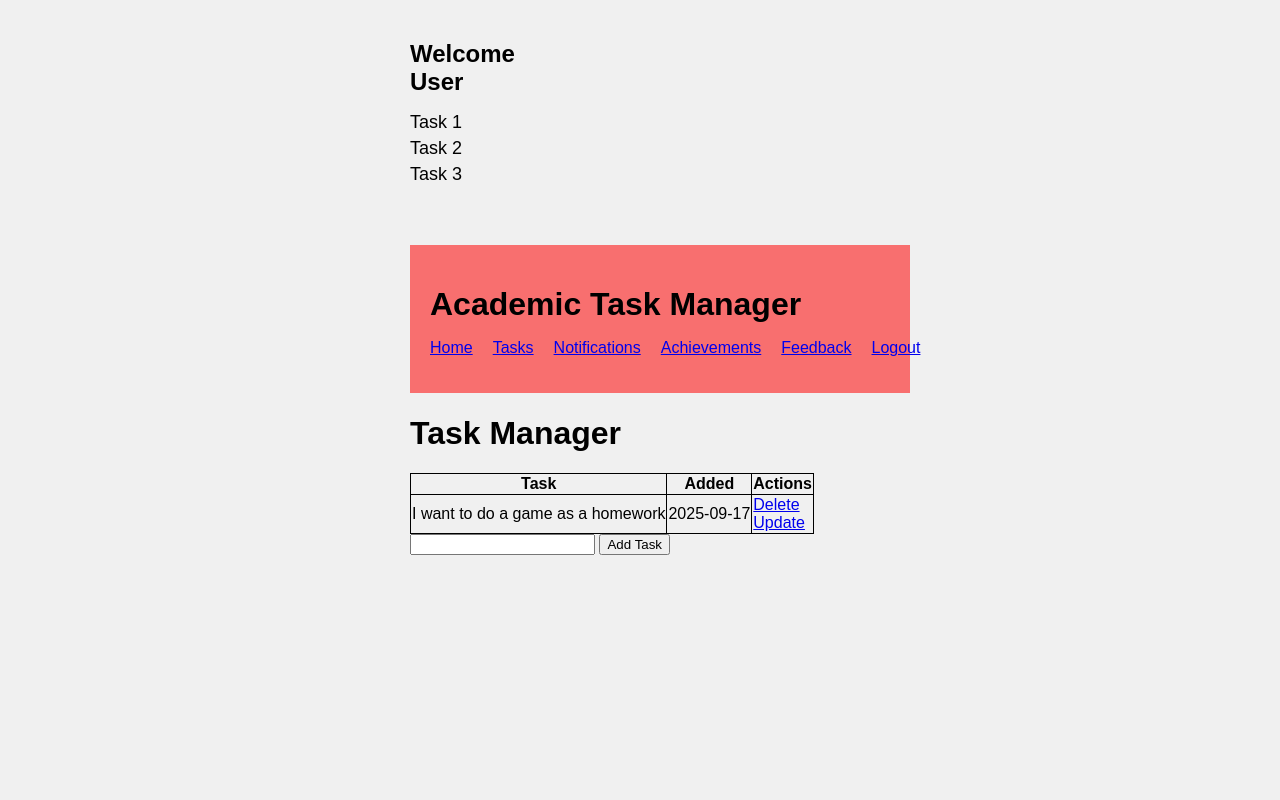
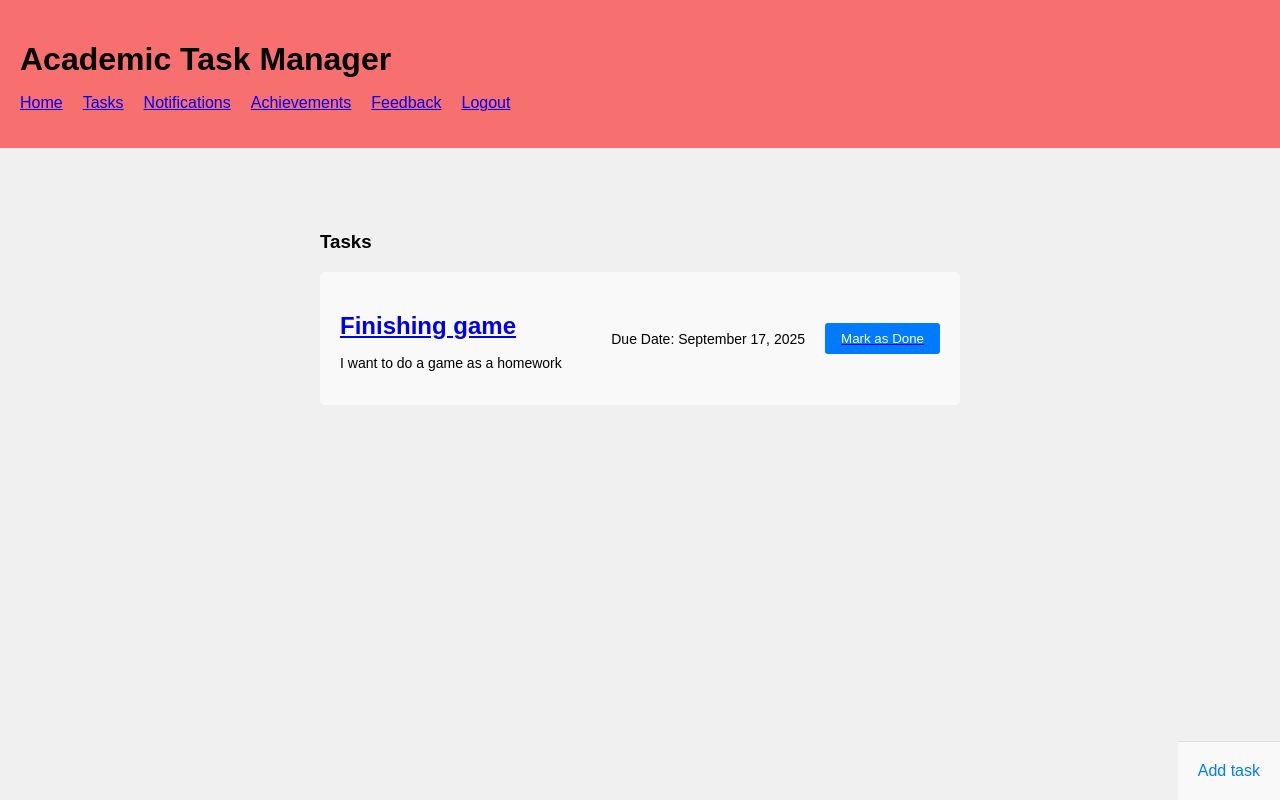
Before and after one commit to JstnVltt/Task-Manager-System, a Flask app: page /tasks in a window 1280 px wide. Run offline with Flask 3, Linux system fonts and the light colour scheme; a user stored in the database is signed in; data comes from the database, SQL or seed files in the repository; both versions use the stored data as it was after the commit.

Commit message:
Rework of tasks, adding achievement and notification page

```diff
--- a/app.py
+++ b/app.py
@@ -26,6 +26,7 @@ def load_user(user_id):
 
 class Todo(db.Model):
     id = db.Column(db.Integer, primary_key=True)
+    task_name = db.Column(db.String(50), nullable=False)
     content = db.Column(db.String(200), nullable=False)
     date_created = db.Column(db.DateTime, default=datetime.utcnow)
     user_id = db.Column(db.Integer, nullable=False)
@@ -83,8 +84,12 @@ def home():
 @login_required
 def index():
     if request.method == 'POST': # if it's an action caused by the submit field
-        task_content = request.form['content']
-        new_task = Todo(content=task_content, user_id=current_user.id)
+        name = request.form['task-name']
+        task_description = request.form['task-description']
+        html_task_date = request.form['due-date']
+        task_date = datetime.strptime(html_task_date, "%Y-%m-%d")
+
+        new_task = Todo(task_name=name, content=task_description, date_created=task_date, user_id=current_user.id)
 
         try:
             db.session.add(new_task)
@@ -94,7 +99,7 @@ def index():
             return 'There was an issue adding the task'
     else:
         tasks = Todo.query.filter_by(user_id=current_user.id).order_by(Todo.date_created).all()
-        return render_template('tasks.html', tasks=tasks) # Look automatically in templates/
+        return render_template('Task.html', tasks=tasks) # Look automatically in templates/
 
 
 @app.route('/delete/<int:id>')
@@ -105,7 +110,7 @@ def delete(id):
     try:
         db.session.delete(task_to_delete)
         db.session.commit()
-        return redirect('/')
+        return redirect('/tasks')
     except:
         return 'There was a problem deleting that task'
 
@@ -153,6 +158,20 @@ def logout():
 
     return render_template('Login.html', form=form)
 
+@app.route('/notifications')
+@login_required
+def notifications():
+    return render_template('Notifications.html')
+
+@app.route('/achievements')
+@login_required
+def achievements():
+    return render_template('Achievements.html')
+
+@app.route('/addTask')
+@login_required
+def add_task():
+    return render_template('AddTask.html')
 
 @app.route('/register', methods=['GET', 'POST'])
 def register():
--- a/templates/Task.html
+++ b/templates/Task.html
@@ -1,53 +1,45 @@
-<!DOCTYPE html>
-<html lang="en">
-<head>
-    <meta charset="UTF-8">
-    <meta name="viewport" content="width=device-width, initial-scale=1.0">
+{% extends 'base.html' %}
+
+{% block head %}
 <title>Tasks</title>
-    <link rel="stylesheet" href="styles.css">
-</head>
-<body>
-    <div class="Update-container">
-        <div class="horizontal-navigator">
-            <h1>Academic Task Manager</h1>
-            <nav>
-                <ul>
-                    <li><a href="Home.html">Home</a></li>
-                    <li><a href="Task.html">Tasks</a></li>
-                    <li><a href="Notifications.html">Notifications</a></li>
-                    <li><a href="Achievements.html">Achievements</a></li>
-                    <li><a href="Feedback.html">Feedback</a></li>
-                </ul>
-            </nav>
-        </div>
+{% endblock %}
+
+
+{% block body %}
+
 <section class="add-task-section">
     <h3>Tasks</h3>
     <div class="Tasks-main-content">
+        {% if tasks|length < 1 %}
+        <h4>There are no tasks.</h4>
+
+        {% else %}
+
         <div class="task-list">
+            {% for task in tasks %} <!-- Modifier cette partie -->
             <div class="task">
+
                 <div class="task-info">
-                        <h2><a href="UpdateTask.html">Task 1</a></h2>
-                        <p>Description of Task 1</p>
+                    <h2><a href="/update/{{task.id}}">{{ task.task_name }}</a></h2>
+                    <p>{{ task.content }}</p>
                 </div>
+
                 <div class="task-actions">
-                        <p>Due Date: January 1, 2025</p>
-                        <button class="mark-done">Mark as Done</button>
+                    <p>Due Date: {{ task.date_created.strftime('%B %d, %Y') }}</p>
+                    <a href="/delete/{{task.id}}"><button class="mark-done">Mark as Done</button></a>
                 </div>
             </div>
-                <!-- More tasks can be added here -->
-
+                {% endfor %}
+        </div>
+        {% endif %}
 
     </div>
-        </div>
 </section>
-    </div>
+
 
 <!--Add task button-->
 <div class="add-task-button">
-    <a href="AddTask.html">Add task</a>
+    <a href="/addTask">Add task</a>
 </div>
 
-
-
-</body>
-</html>
+{% endblock %}
--- a/templates/base.html
+++ b/templates/base.html
@@ -8,17 +8,7 @@
     {% block head %}{% endblock %}
 </head>
 <body>
-    <div class="container">
-        <div class="side-navigator">
-            <h2>Welcome User</h2>
-            <ul class="task-list">
-                <li>Task 1</li>
-                <li>Task 2</li>
-                <li>Task 3</li>
-                <!-- Add more tasks as needed -->
-            </ul>
-        </div>
-        <div class="main-content">
+    <div class="Update-container">
         <div class="horizontal-navigator">
             <h1>Academic Task Manager</h1>
             <nav>
```
Also changed, not shown: templates/Achievements.html (+9 -27 lines), templates/AddTask.html (+10 -26 lines), templates/Notifications.html (+9 -27 lines), instance/test.db. Lines whose indentation alone changed are shown as unchanged.
